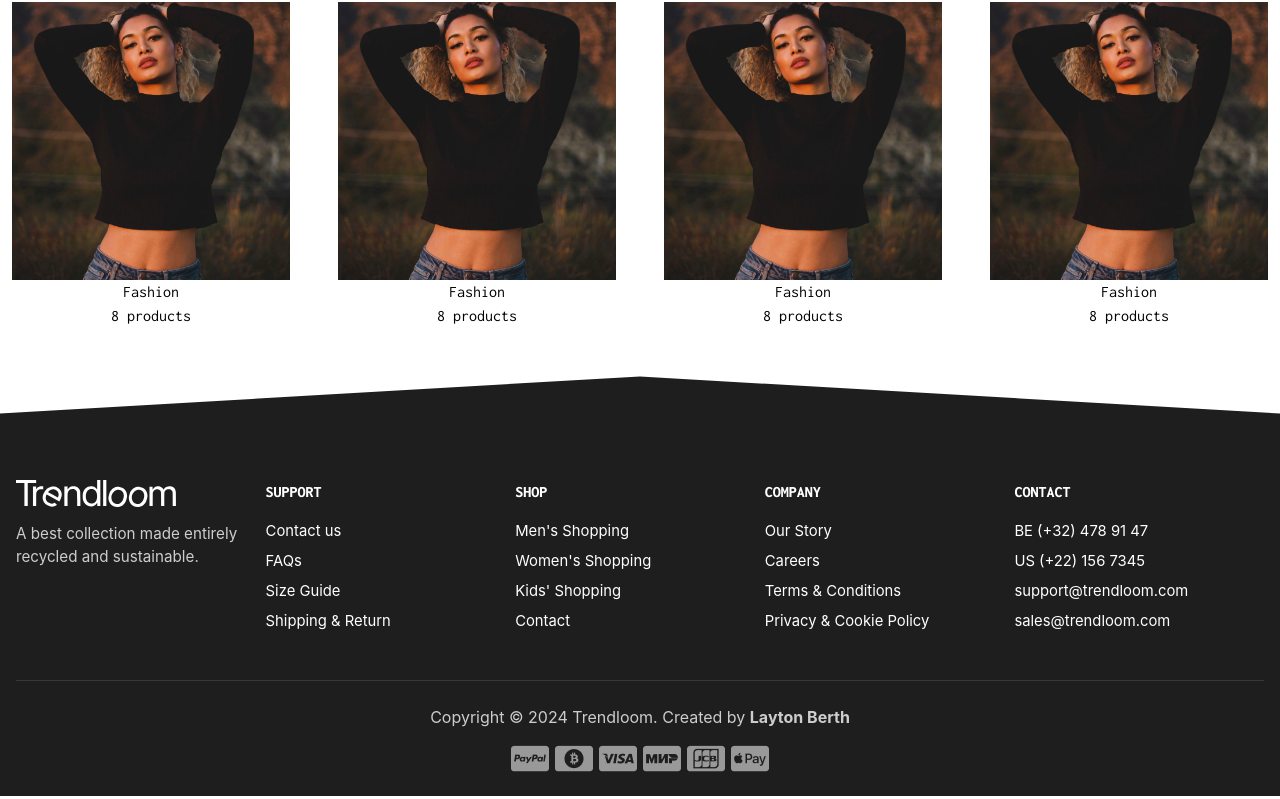
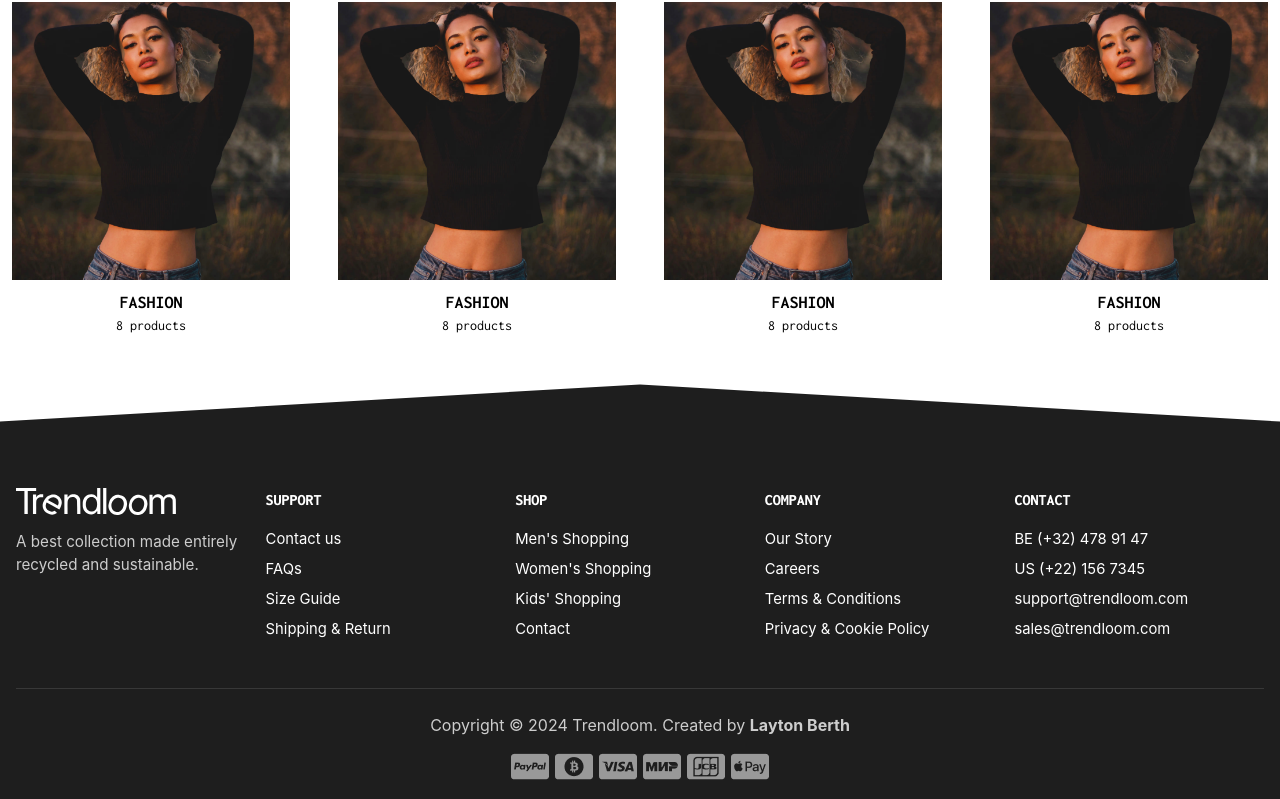
Before and after one commit to Berthje/trendloom-app, a Vue app: page / in a window 1280 px wide. Shown: the part 1442-2241 px from the top of the page. Built offline with nearby package versions, Linux system fonts and the light colour scheme; some icons are missing.

Commit message:
Update MostPopularCategories component styling and layout in MostPopularCategories.vue

```diff
--- a/src/components/MostPopularCategories.vue
+++ b/src/components/MostPopularCategories.vue
@@ -7,24 +7,32 @@
         <p class="text-sm text-gray-600 mb-6">Explore our most popular categories filled with top-rated products chosen by our customers.</p>
         <div class="grid grid-cols-2 md:grid-cols-4 gap-4 lg:gap-12">
             <div class="text-center">
-                <img src="../assets/category-women.avif" class="inline-block w-full aspect-square object-cover" alt="">
-                <h4>Fashion</h4>
-                <p>8 products</p>
+                <img src="../assets/category-women.avif" class="inline-block w-full aspect-square object-cover mb-2" alt="Category related image">
+                <div>
+                    <h4 class="uppercase font-bold text-lg">Fashion</h4>
+                    <p class="text-sm">8 products</p>
+                </div>
             </div>
             <div class="text-center">
-                <img src="../assets/category-women.avif" class="inline-block w-full aspect-square object-cover" alt="">
-                <h4>Fashion</h4>
-                <p>8 products</p>
+                <img src="../assets/category-women.avif" class="inline-block w-full aspect-square object-cover mb-2" alt="Category related image">
+                <div>
+                    <h4 class="uppercase font-bold text-lg">Fashion</h4>
+                    <p class="text-sm">8 products</p>
+                </div>
             </div>
             <div class="text-center">
-                <img src="../assets/category-women.avif" class="inline-block w-full aspect-square object-cover" alt="">
-                <h4>Fashion</h4>
-                <p>8 products</p>
+                <img src="../assets/category-women.avif" class="inline-block w-full aspect-square object-cover mb-2" alt="Category related image">
+                <div>
+                    <h4 class="uppercase font-bold text-lg">Fashion</h4>
+                    <p class="text-sm">8 products</p>
+                </div>
             </div>
             <div class="text-center">
-                <img src="../assets/category-women.avif" class="inline-block w-full aspect-square object-cover" alt="">
-                <h4>Fashion</h4>
-                <p>8 products</p>
+                <img src="../assets/category-women.avif" class="inline-block w-full aspect-square object-cover mb-2" alt="Category related image">
+                <div>
+                    <h4 class="uppercase font-bold text-lg">Fashion</h4>
+                    <p class="text-sm">8 products</p>
+                </div>
             </div>
         </div>
     </section>
```
